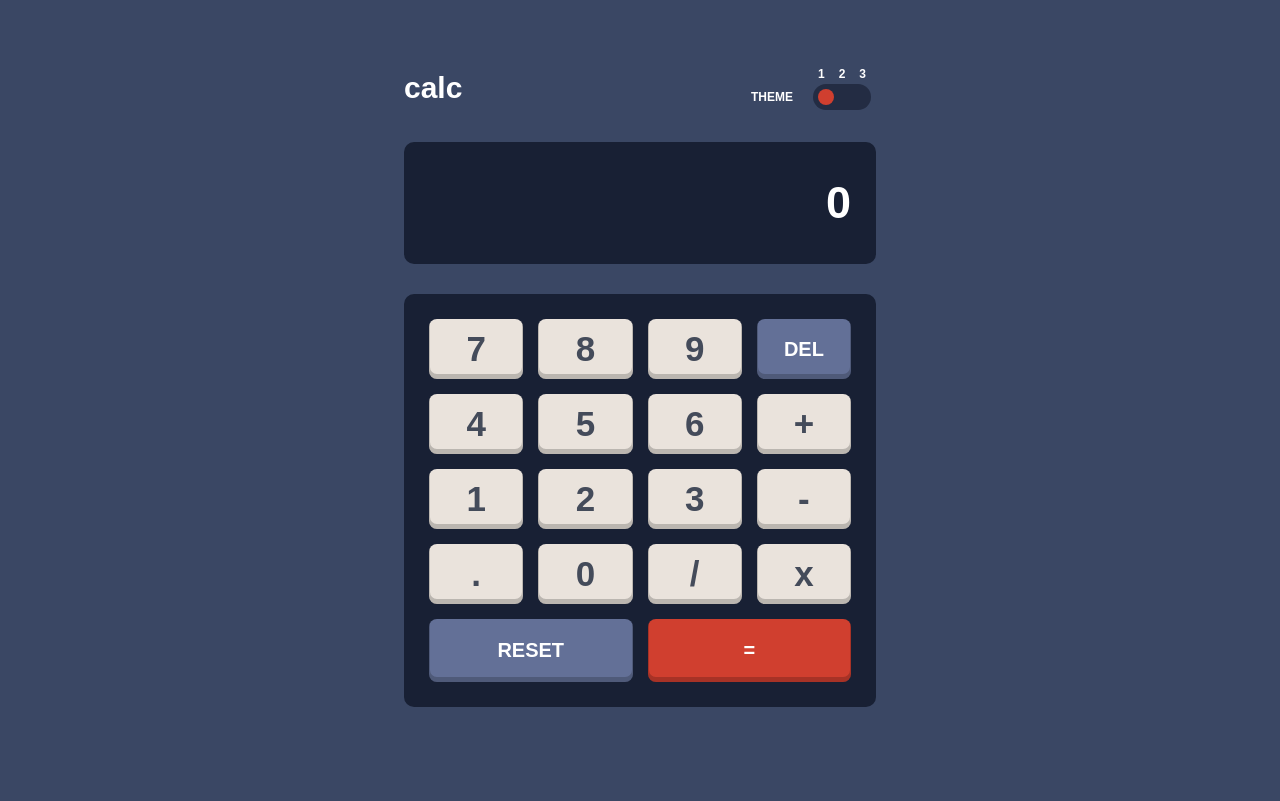
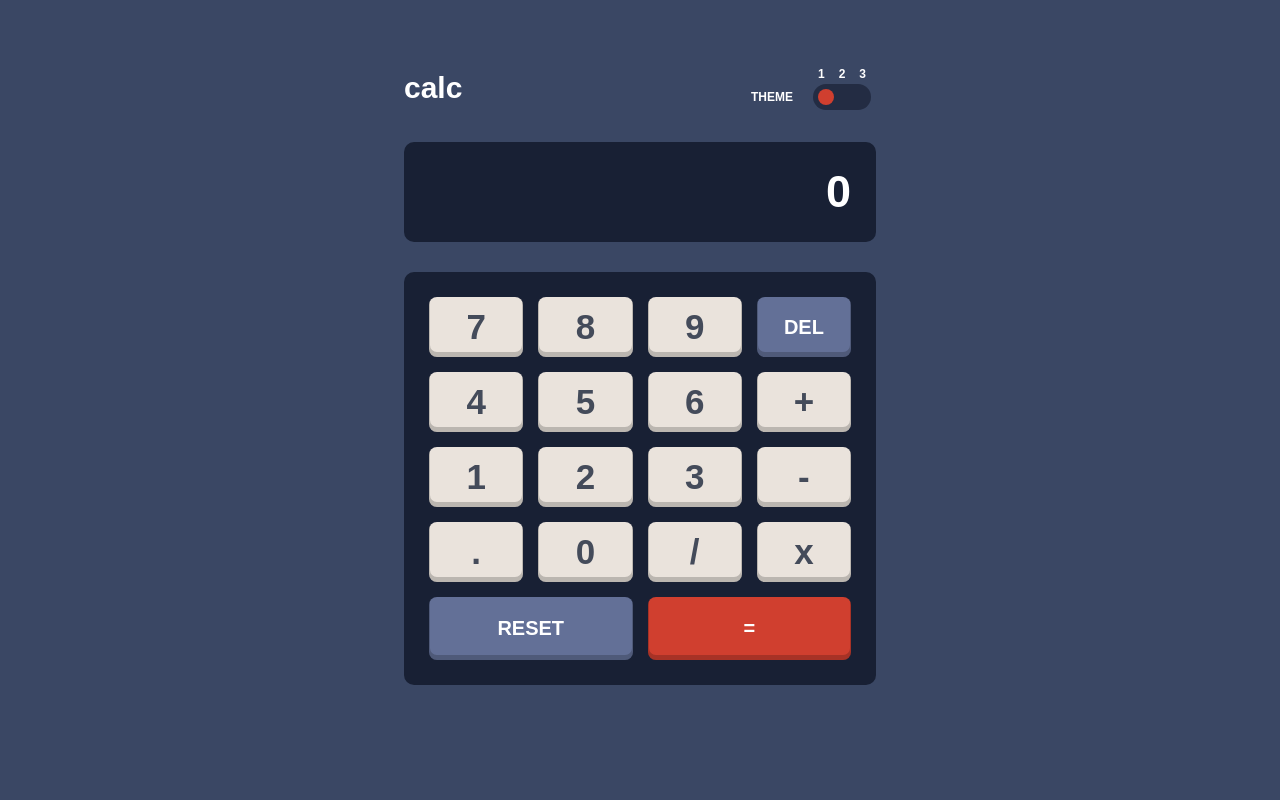
Before and after one commit to mathieufontaine/react-calculator-app, a React (Create React App) app: page / in a window 1280 px wide. Built offline with nearby package versions, Linux system fonts and the light colour scheme; a web font is replaced by a local one.

Commit message:
fixed display issue with big float numbers and delete number

```diff
--- a/src/components/Calculator.js
+++ b/src/components/Calculator.js
@@ -50,10 +50,16 @@ const Calculator = () => {
         default:
           break;
       }
-      setTotal(newNum);
-      setSavedNum(newNum);
+      setTotal(limitNumSize(newNum));
+      setSavedNum(limitNumSize(newNum));
       setShowTotal(true);
     }
+  };
+
+  const limitNumSize = num => {
+    return num % 1 !== 0 && num.toString().length > 10
+      ? Math.round(num * 100000) / 100000
+      : num;
   };
 
   const reset = () => {
--- a/src/scss/_calculator.scss
+++ b/src/scss/_calculator.scss
@@ -3,6 +3,13 @@
     text-align: right;
     padding: 2rem;
     font-size: 4.5rem;
+    height: 100px;
+    display: flex;
+    align-items: center;
+    justify-content: flex-end;
+  }
+  &__total {
+    overflow: hidden;
   }
   &__keypad {
     display: grid;
```
Also changed, not shown: 1 other file (tests, documents, lock files or other folders).
